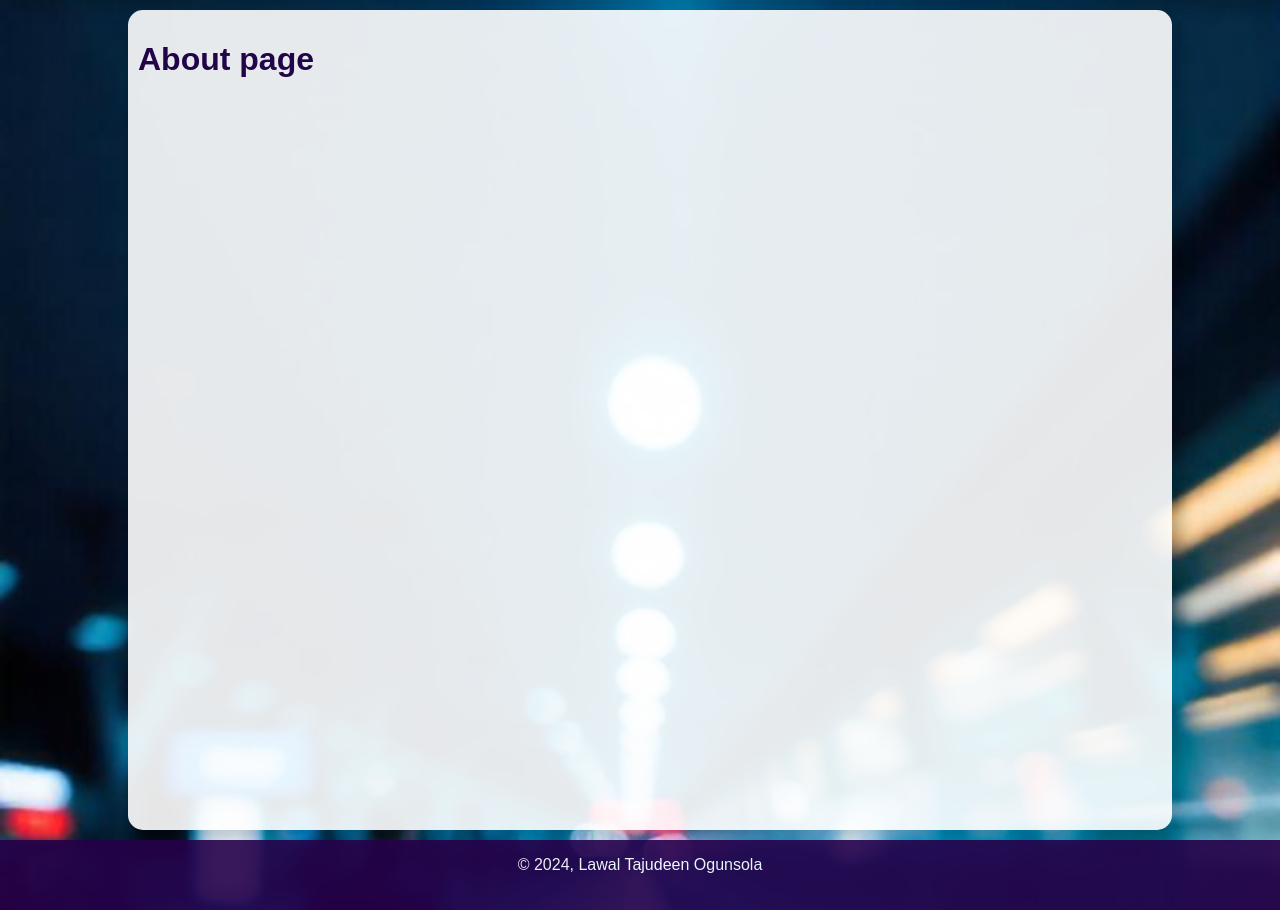
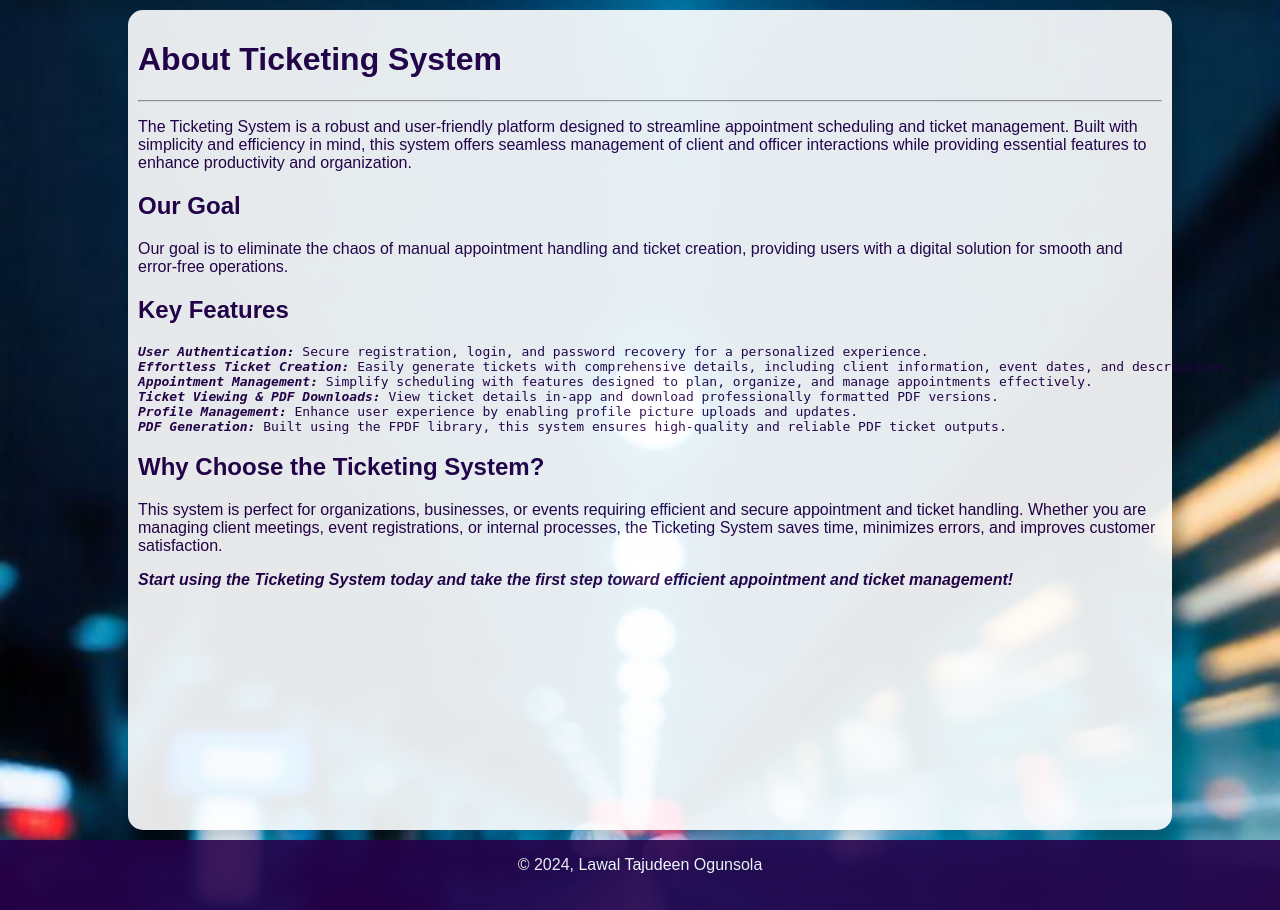
Before and after one commit to lawalTheWest/ticketing_system, a Flask app: page /about in a window 1280 px wide. Shown: the part 90-1000 px from the top of the page. Run offline with Flask 2, Linux system fonts and the light colour scheme; parts of the project's set-up code (start-up, migrations or seed data) failed here and were passed over.

Commit message:
updated the about page

```diff
--- a/templates/about.html
+++ b/templates/about.html
@@ -1,4 +1,22 @@
 {% extends "layout.html" %}
 {% block contents %}
-<h1>About page</h1>
+<h1>About Ticketing System</h1>
+<hr />
+<p>The Ticketing System is a robust and user-friendly platform designed to streamline appointment scheduling and ticket management. Built with simplicity and efficiency in mind, this system offers seamless management of client and officer interactions while providing essential features to enhance productivity and organization.</p>
+
+<h2>Our Goal</h2>
+<p>Our goal is to eliminate the chaos of manual appointment handling and ticket creation, providing users with a digital solution for smooth and error-free operations.</p>
+
+<h2>Key Features</h2>
+<pre><b><em>User Authentication:</em></b> Secure registration, login, and password recovery for a personalized experience.
+<b><em>Effortless Ticket Creation:</em></b> Easily generate tickets with comprehensive details, including client information, event dates, and descriptions.
+<b><em>Appointment Management:</em></b> Simplify scheduling with features designed to plan, organize, and manage appointments effectively.
+<b><em>Ticket Viewing & PDF Downloads:</em></b> View ticket details in-app and download professionally formatted PDF versions.
+<b><em>Profile Management:</em></b> Enhance user experience by enabling profile picture uploads and updates.
+<b><em>PDF Generation:</em></b> Built using the FPDF library, this system ensures high-quality and reliable PDF ticket outputs.</pre>
+
+<h2>Why Choose the Ticketing System?</h2>
+<p>This system is perfect for organizations, businesses, or events requiring efficient and secure appointment and ticket handling. Whether you are managing client meetings, event registrations, or internal processes, the Ticketing System saves time, minimizes errors, and improves customer satisfaction.</p>
+
+<p><b><em>Start using the Ticketing System today and take the first step toward efficient appointment and ticket management!</em></b></p>
 {% endblock %}
```
